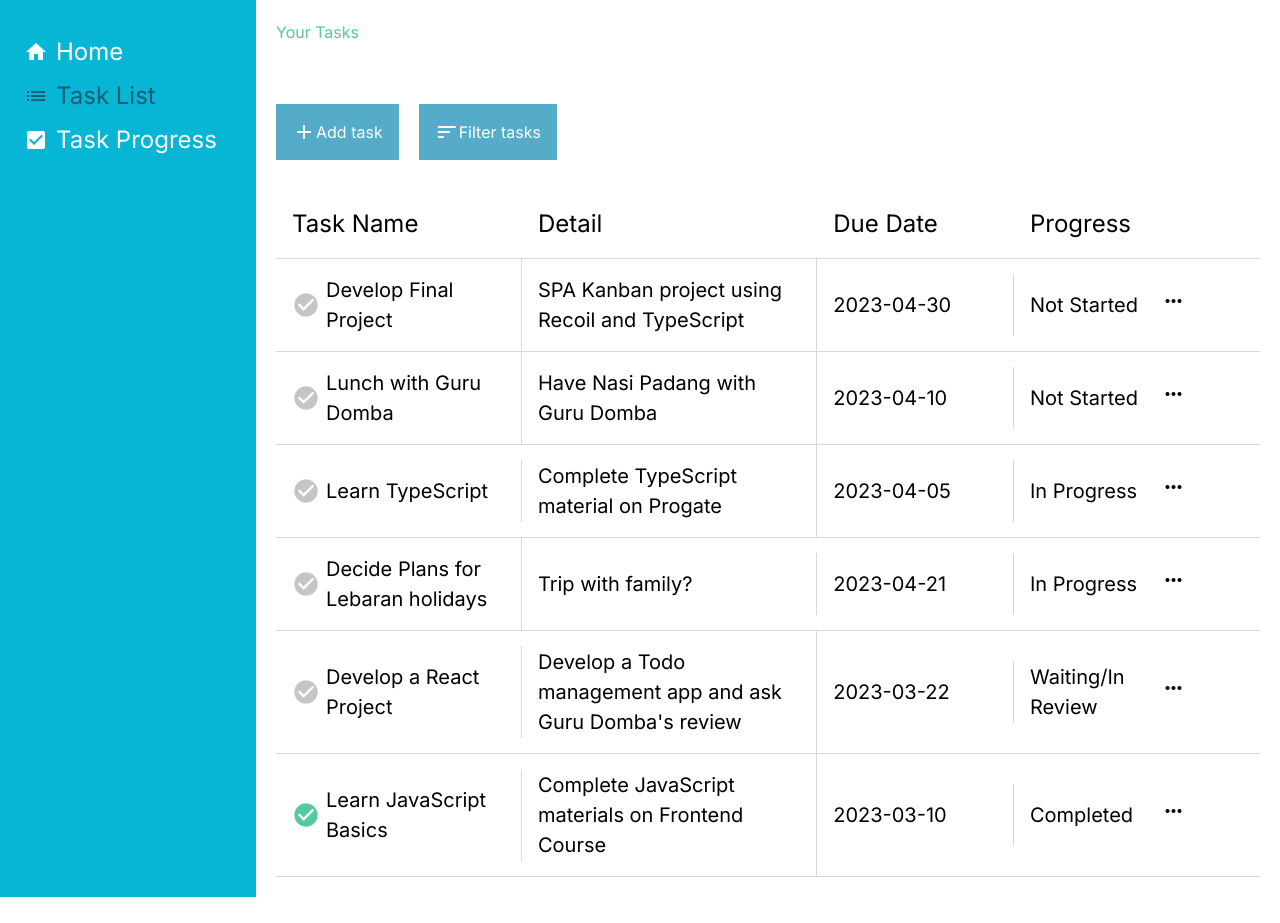
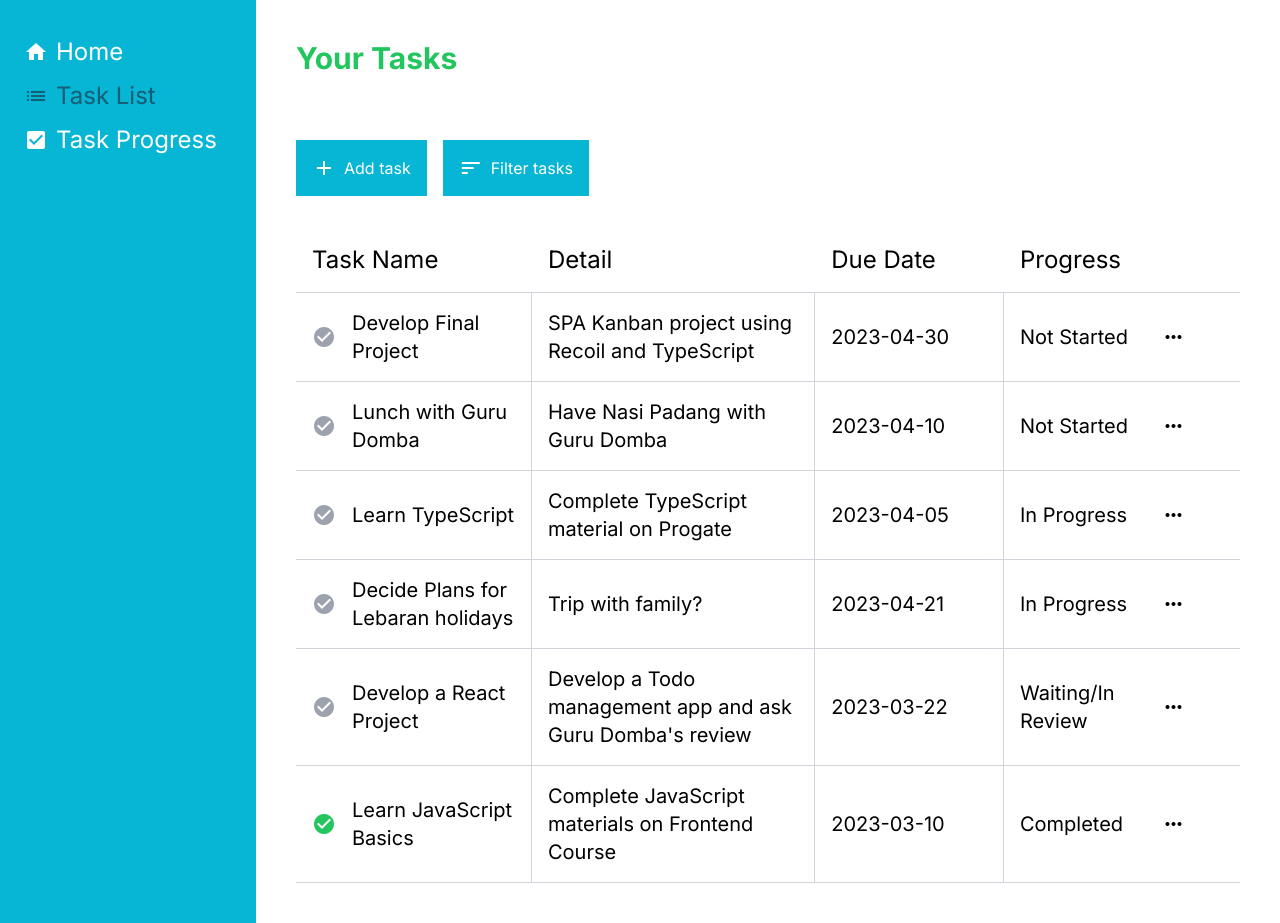
Before and after one commit to illiyyin/kanban-next, a Next.js app: page /task-list in a window 1280 px wide. Before the commit the page ends 897 px from the top, so only its background shows below. Built offline with nearby package versions, Linux system fonts and the light colour scheme.

Commit message:
task list

```diff
--- a/src/components/task-list/TaskList.tsx
+++ b/src/components/task-list/TaskList.tsx
@@ -1,6 +1,6 @@
 'use client'
 import { tasksState } from '@/features/taskAtoms'
-import type { CSSProperties, Task } from '@/types'
+import type { Task } from '@/types'
 import React, { useState } from 'react'
 import { useRecoilValue } from 'recoil'
 import TaskListItem from './TaskListItem'
@@ -12,27 +12,27 @@ const TaskList = (): JSX.Element => {
   const [isModalOpen, setIsModalOpen] = useState<boolean>(false)
 
   return (
-    <div style={styles.container}>
-      <h1 style={styles.heading}>Your Tasks</h1>
-      <div style={styles.taskButtons}>
+    <div className="w-full p-10">
+      <h1 className="text-green-500 mb-16 font-bold text-3xl">Your Tasks</h1>
+      <div className='flex mb-8 gap-x-4'>
         <button
-          style={styles.button}
+          className='p-4 flex items-center bg-cyan-500 text-white gap-x-2 relative'
           onClick={(): void => {
             setIsModalOpen(true) // Ditambahkan
           }}
         >
           <span className="material-icons">add</span>Add task
         </button>
-        <button style={styles.button}>
+        <button className='p-4 flex items-center bg-cyan-500 text-white gap-x-2 relative'>
           <span className="material-icons">sort</span>Filter tasks
         </button>
       </div>
       <div>
-        <div style={styles.tableHead}>
-          <div style={styles.tableHeaderTaskName}>Task Name</div>
-          <div style={styles.tableHeaderDetail}>Detail</div>
-          <div style={styles.tableHeaderDueDate}>Due Date</div>
-          <div style={styles.tableHeaderProgress}>Progress</div>
+        <div className='flex text-2xl border-b border-b-gray-300 *:p-4'>
+          <div className='w-1/4'>Task Name</div>
+          <div className='w-[30%]'>Detail</div>
+          <div className='w-1/5'>Due Date</div>
+          <div className='w-[15%]'>Progress</div>
         </div>
         {tasks.map((task: Task) => {
           return <TaskListItem task={task} key={task.id} />
@@ -50,50 +50,4 @@ const TaskList = (): JSX.Element => {
   )
 }
 
-const styles: CSSProperties = {
-  container: {
-    padding: '20px',
-  },
-  heading: {
-    color: '#55C89F',
-    marginBottom: '60px',
-  },
-  taskButtons: {
-    display: 'flex',
-    marginBottom: '30px',
-    position: 'relative',
-  },
-  button: {
-    padding: '16px',
-    fontSize: '16px',
-    marginRight: '20px',
-    cursor: 'pointer',
-    display: 'flex',
-    alignItems: 'center',
-    backgroundColor: '#55ACC8',
-    color: 'white',
-  },
-  tableHead: {
-    display: 'flex',
-    fontSize: '24px',
-    borderBottom: '1px solid #D8D8D8',
-  },
-  tableHeaderTaskName: {
-    padding: '16px',
-    width: '25%',
-  },
-  tableHeaderDetail: {
-    padding: '16px',
-    width: '30%',
-  },
-  tableHeaderDueDate: {
-    padding: '16px',
-    width: '20%',
-  },
-  tableHeaderProgress: {
-    padding: '16px',
-    width: '15%',
-  },
-}
-
 export default TaskList
--- a/src/components/task-list/TaskListItem.tsx
+++ b/src/components/task-list/TaskListItem.tsx
@@ -1,9 +1,7 @@
 import { TASK_MODAL_TYPE, TASK_PROGRESS_ID, TASK_PROGRESS_STATUS } from '@/constants'
-import { tasksState } from '@/features/taskAtoms'
 import { useTasksAction } from '@/hooks/useTasksAction'
-import type { CSSProperties, Task } from '@/types'
+import type { Task } from '@/types'
 import React, { useState } from 'react'
-import { useRecoilState } from 'recoil'
 import TaskMenu from '../TaskMenu'
 import TaskModal from '../TaskModal'
 
@@ -26,47 +24,39 @@ const getProgressCategory = (progressOrder: number): string => {
   }
 }
 
-const getIconStyle = (progressOrder: number): React.CSSProperties => {
-  const color: '#55C89F' | '#C5C5C5' =
-    progressOrder === TASK_PROGRESS_ID.COMPLETED ? '#55C89F' : '#C5C5C5'
-
-  const cursor: 'default' | 'pointer' =
-    progressOrder === TASK_PROGRESS_ID.COMPLETED ? 'default' : 'pointer'
-
-  return {
-    color,
-    cursor,
-    fontSize: '28px',
-    marginRight: '6px',
-  }
-}
-
 const TaskListItem = ({ task }: TaskListItemProps): JSX.Element => {
   const { completeTask, deleteTask } = useTasksAction()
   const [isMenuOpen, setIsMenuOpen] = useState<boolean>(false)
   const [isModalOpen, setIsModalOpen] = useState<boolean>(false)
 
+  const IconStyle = () => {
+    const isProgressCompleted = task.progressOrder === TASK_PROGRESS_ID.COMPLETED
+
     return (
-    <div style={styles.tableBody}>
-      <div style={styles.tableBodyTaskTitle}>
       <span
-          className="material-icons"
-          style={getIconStyle(task.progressOrder)}
+        className={`material-icons mr-4 text-3xl ${isProgressCompleted ? 'text-green-500 cursor-default' : 'text-gray-400 cursor-pointer'}`}
         onClick={(): void => {
           completeTask(task.id) // Ditambahkan
         }}
       >
         check_circle
       </span>
+    )
+  }
+
+  return (
+    <div className="flex items-stretch border-b border-b-gray-300 text-xl relative *:p-4 *:flex *:items-center  *:border-r-gray-300">
+      <div className="w-1/4 border-r">
+        <IconStyle />
         {task.title}
       </div>
-      <div style={styles.tableBodyDetail}>{task.detail}</div>
-      <div style={styles.tableBodyDueDate}>{task.dueDate}</div>
-      <div style={styles.tableBodyprogress}>{getProgressCategory(task.progressOrder)}</div>
+      <div className="w-[30%] border-r">{task.detail}</div>
+      <div className="w-1/5 border-r">{task.dueDate}</div>
+      {/* Ditambahkan */}
+      <div className="w-[15%] border-r-0">{getProgressCategory(task.progressOrder)}</div>
       <div>
         <span
           className="material-icons"
-          style={styles.menuIcon}
           onClick={(): void => {
             setIsMenuOpen(true) // Ditambahkan
           }}
@@ -96,40 +86,4 @@ const TaskListItem = ({ task }: TaskListItemProps): JSX.Element => {
   )
 }
 
-const styles: CSSProperties = {
-  tableBody: {
-    display: 'flex',
-    alignItems: 'center',
-    borderBottom: '1px solid #D8D8D8',
-    fontSize: '20px',
-    position: 'relative',
-  },
-  tableBodyTaskTitle: {
-    width: '25%',
-    padding: '16px',
-    display: 'flex',
-    alignItems: 'center',
-    overflowWrap: 'anywhere',
-    borderRight: '1px solid #D8D8D8',
-  },
-  tableBodyDetail: {
-    width: '30%',
-    padding: '16px',
-    overflowWrap: 'anywhere',
-    borderRight: '1px solid #D8D8D8',
-  },
-  tableBodyDueDate: {
-    width: '20%',
-    padding: '16px',
-    borderRight: '1px solid #D8D8D8',
-  },
-  tableBodyprogress: {
-    width: '15%',
-    padding: '16px',
-  },
-  menuIcon: {
-    cursor: 'pointer',
-  },
-}
-
 export default TaskListItem
--- a/src/components/task-progress/TaskCard.tsx
+++ b/src/components/task-progress/TaskCard.tsx
@@ -1,5 +1,5 @@
 import React, { useState } from 'react'
-import type { Task, CSSProperties } from '@/types'
+import type { Task } from '@/types'
 import { TASK_MODAL_TYPE, TASK_PROGRESS_ID } from '@/constants'
 import { useTasksAction } from '@/hooks/useTasksAction'
 import TaskMenu from '../TaskMenu'
@@ -9,49 +9,34 @@ interface TaskCardProps {
   task: Task
 }
 
-const getArrowPositionStyle = (progressOrder: number): React.CSSProperties => {
-  const justifyContentValue: 'flex-end' | 'space-between' =
-    progressOrder === TASK_PROGRESS_ID.NOT_STARTED ? 'flex-end' : 'space-between'
-  return {
-    display: 'flex',
-    justifyContent: justifyContentValue,
-  }
-}
-
-const getIconStyle = (progressOrder: number): React.CSSProperties => {
-  const color: '#55C89F' | '#C5C5C5' =
-    progressOrder === TASK_PROGRESS_ID.COMPLETED ? '#55C89F' : '#C5C5C5'
-
-  const cursor: 'default' | 'pointer' =
-    progressOrder === TASK_PROGRESS_ID.COMPLETED ? 'default' : 'pointer'
-
-  return {
-    color,
-    cursor,
-    fontSize: '28px',
-  }
-}
-
 const TaskCard = ({ task }: TaskCardProps): JSX.Element => {
   const [isMenuOpen, setIsMenuOpen] = useState<boolean>(false)
   const [isModalOpen, setIsModalOpen] = useState<boolean>(false)
   const { completeTask, moveTaskCard, deleteTask } = useTasksAction()
 
+  const isStarted = task.progressOrder === TASK_PROGRESS_ID.NOT_STARTED
+
+  const IconStyle = () => {
+    const isProgressCompleted = task.progressOrder === TASK_PROGRESS_ID.COMPLETED
+
+    return (
+      <span
+        className={`material-icons mr-4 text-3xl ${isProgressCompleted ? 'text-green-500 cursor-default' : 'text-gray-400 cursor-pointer'}`}
+        onClick={(): void => {
+          completeTask(task.id) // Ditambahkan
+        }}
+      >
+        check_circle
+      </span>
+    )
+  }
+
   return (
-    <div style={styles.taskCard}>
-      <div style={styles.taskIcons}>
+    <div className="bg-green-200 p-6 rounded-xl my-2 flex flex-col gap-y-2 text-xl">
+      <div className="flex justify-between">
+        <IconStyle />
         <div
-          className="material-icons"
-          style={getIconStyle(task.progressOrder)}
-          onClick={(): void => {
-            completeTask(task.id) // Ditambahkan
-          }}
-        >
-          check_circle
-        </div>
-        <div
-          className="material-icons"
-          style={styles.menuIcon}
+          className="material-icons cursor-pointer"
           onClick={(): void => {
             setIsMenuOpen(true) // Ditambahkan
           }}
@@ -59,14 +44,14 @@ const TaskCard = ({ task }: TaskCardProps): JSX.Element => {
           more_vert
         </div>
       </div>
-      <p style={styles.taskTitle}>{task.title}</p>
+      <p className="text-3xl font-medium mt-2">{task.title}</p>
       <div>
         <p>{task.detail}</p>
       </div>
       <div>
         <p>Due on {task.dueDate}</p>
       </div>
-      <div style={getArrowPositionStyle(task.progressOrder)}>
+      <div className={`flex ${isStarted ? 'justify-end' : 'justify-between'}`}>
         {task.progressOrder !== TASK_PROGRESS_ID.NOT_STARTED && (
           <button
             className="material-icons"
@@ -110,30 +95,4 @@ const TaskCard = ({ task }: TaskCardProps): JSX.Element => {
   )
 }
 
-const styles: CSSProperties = {
-  taskCard: {
-    backgroundColor: '#C7EFD0',
-    borderRadius: '12px',
-    padding: '24px',
-    margin: '12px 0',
-    fontSize: '20px',
-    overflowWrap: 'anywhere',
-    position: 'relative',
-  },
-  taskIcons: {
-    display: 'flex',
-    justifyContent: 'space-between',
-  },
-  menuIcon: {
-    cursor: 'pointer',
-  },
-  taskTitle: {
-    fontSize: '30px',
-  },
-  arrowsContainer: {
-    display: 'flex',
-    justifyContent: 'space-between',
-  },
-}
-
 export default TaskCard
--- a/src/components/task-progress/TaskColumn.tsx
+++ b/src/components/task-progress/TaskColumn.tsx
@@ -1,8 +1,8 @@
 import React, { useState } from 'react'
 import TaskCard from './TaskCard'
-import type { Task, CSSProperties } from '@/types'
+import type { Task, } from '@/types'
 import TaskModal from '../TaskModal'
-import { TASK_MODAL_TYPE, TASK_PROGRESS_ID } from '@/constants'
+import { TASK_MODAL_TYPE } from '@/constants'
 
 interface TaskColumnProps {
   columnTitle: string
@@ -13,12 +13,11 @@ interface TaskColumnProps {
 const TaskColumn = ({ columnTitle, tasks, columnId }: TaskColumnProps): JSX.Element => {
   const [isModalOpen, setIsModalOpen] = useState<boolean>(false)
   return (
-    <div style={styles.categoryColumn}>
-      <div style={styles.columnTitleWrapper}>
-        <h2 style={styles.categoryTitle}>{columnTitle}</h2>
+    <div className='max-w-[400px]'>
+      <div className='flex justify-between items-center p-1'>
+        <h2 className='font-bold text-xl'>{columnTitle}</h2>
         <div
-          className="material-icons"
-          style={styles.plusIcon}
+          className="material-icons cursor-pointer"
           onClick={(): void => {
             setIsModalOpen(true) // Ditambahkan
           }}
@@ -43,19 +42,4 @@ const TaskColumn = ({ columnTitle, tasks, columnId }: TaskColumnProps): JSX.Elem
   )
 }
 
-const styles: CSSProperties = {
-  plusIcon: {
-    cursor: 'pointer',
-  },
-  categoryColumn: {
-    width: '22%',
-  },
-  columnTitleWrapper: {
-    display: 'flex',
-    justifyContent: 'space-between',
-    alignItems: 'center',
-    padding: '0 4px',
-  },
-}
-
 export default TaskColumn
--- a/src/components/task-progress/TaskProgress.tsx
+++ b/src/components/task-progress/TaskProgress.tsx
@@ -5,7 +5,7 @@ import {
   notStartedTasksSelector,
   waitingTasksSelector,
 } from '@/features/taskSelector'
-import type { CSSProperties, Task } from '@/types'
+import type { Task } from '@/types'
 import React from 'react'
 import { useRecoilValue } from 'recoil'
 import TaskColumn from './TaskColumn'
@@ -21,9 +21,9 @@ const TaskProgress = (): JSX.Element => {
   const completedTasks: Task[] = useRecoilValue(completedTasksSelector)
 
   return (
-    <div style={styles.container}>
-      <h1 style={styles.heading}>Task Progress</h1>
-      <div style={styles.taskCategories}>
+    <div className="w-full p-10">
+      <h1 className="text-green-500 mb-16 font-bold text-3xl">Task Progress</h1>
+      <div className='grid grid-cols-4 gap-x-4'>
         <TaskColumn
           columnId={TASK_PROGRESS_ID.NOT_STARTED}
           columnTitle={TASK_PROGRESS_STATUS.NOT_STARTED}
@@ -49,18 +49,4 @@ const TaskProgress = (): JSX.Element => {
   )
 }
 
-const styles: CSSProperties = {
-  container: {
-    padding: '20px',
-  },
-  heading: {
-    color: '#55C89F',
-    marginBottom: '60px',
-  },
-  taskCategories: {
-    display: 'flex',
-    justifyContent: 'space-around',
-  },
-}
-
 export default TaskProgress
--- a/src/features/taskSelector.ts
+++ b/src/features/taskSelector.ts
@@ -4,7 +4,7 @@ import type { Task } from '@/types'
 import { SelectorKeys } from '@/constants'
 
 export const uncompletedTasksSelector = selector<Task[]>({
-  key: 'uncompleted_tasks',
+  key: SelectorKeys.UNCOMPLETED_TASKS,
   get: ({ get }) => {
     return get(tasksState).filter((task) => {
       return task.progressOrder !== 4
@@ -40,7 +40,7 @@ export const waitingTasksSelector = selector<Task[]>({
 })
 
 export const completedTasksSelector = selector<Task[]>({
-  key: 'completed_tasks',
+  key: SelectorKeys.COMPLETED_TASKS,
   get: ({ get }) => {
     return get(tasksState).filter((task) => {
       return task.progressOrder === 4
```
Lines whose indentation alone changed are shown as unchanged.
